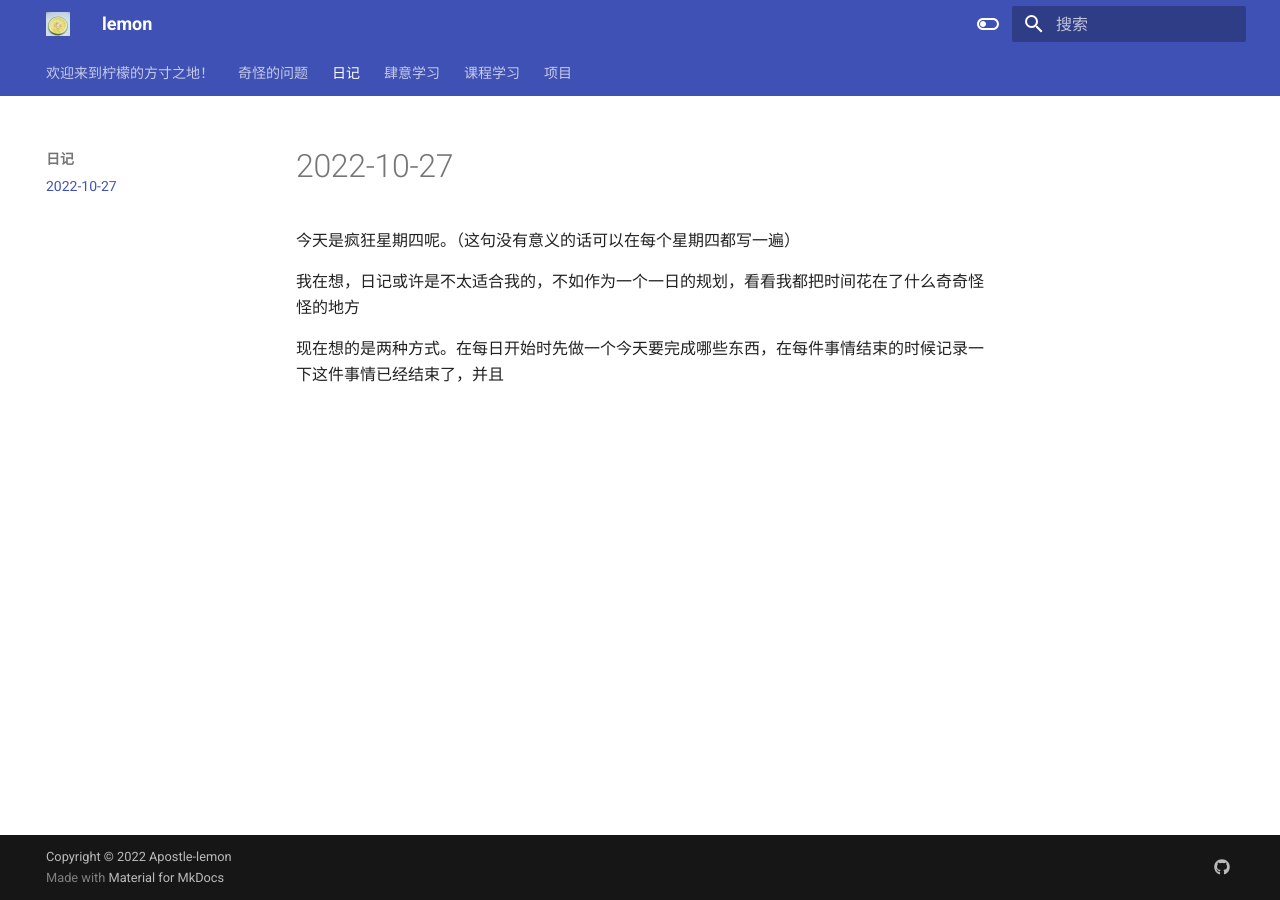
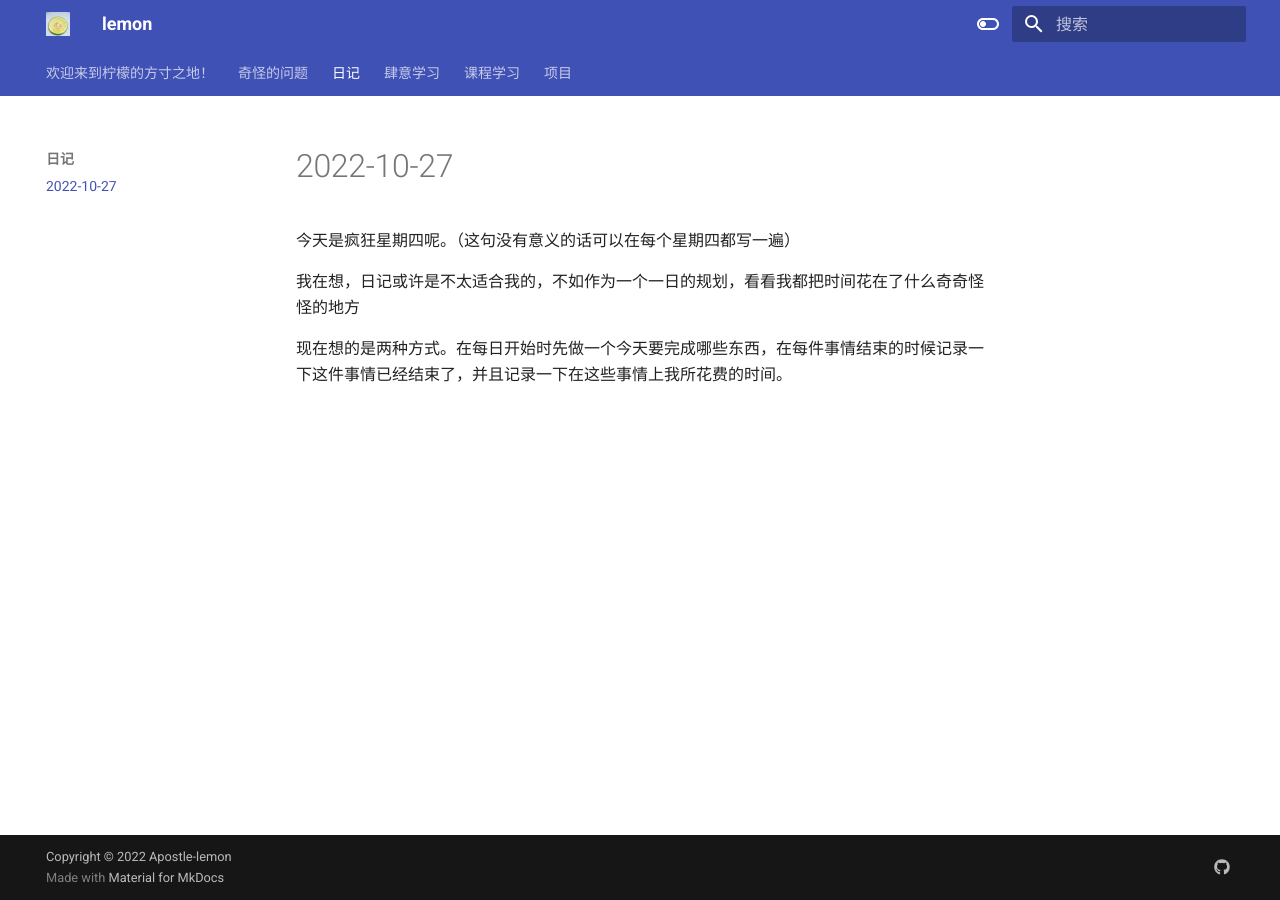
Before and after one commit to Apostle-lemon/Apostle-lemon.github.io, an MkDocs documentation site: the page built from docs/日记/2022-10-27.md, in a window 1280 px wide. Built offline with MkDocs 1.6.1 and Material for MkDocs 9.7.7, drawn with Linux system fonts in a browser that asks for light colours.

Commit message:
vault backup: 2022-10-27 23:44:41
Affected files:
docs/日记/2022-10-27.md

```diff
--- a/docs/日记/2022-10-27.md
+++ b/docs/日记/2022-10-27.md
@@ -4,4 +4,4 @@
 
 我在想，日记或许是不太适合我的，不如作为一个一日的规划，看看我都把时间花在了什么奇奇怪怪的地方
 
-现在想的是两种方式。在每日开始时先做一个今天要完成哪些东西，在每件事情结束的时候记录一下这件事情已经结束了，并且
+现在想的是两种方式。在每日开始时先做一个今天要完成哪些东西，在每件事情结束的时候记录一下这件事情已经结束了，并且记录一下在这些事情上我所花费的时间。
```
